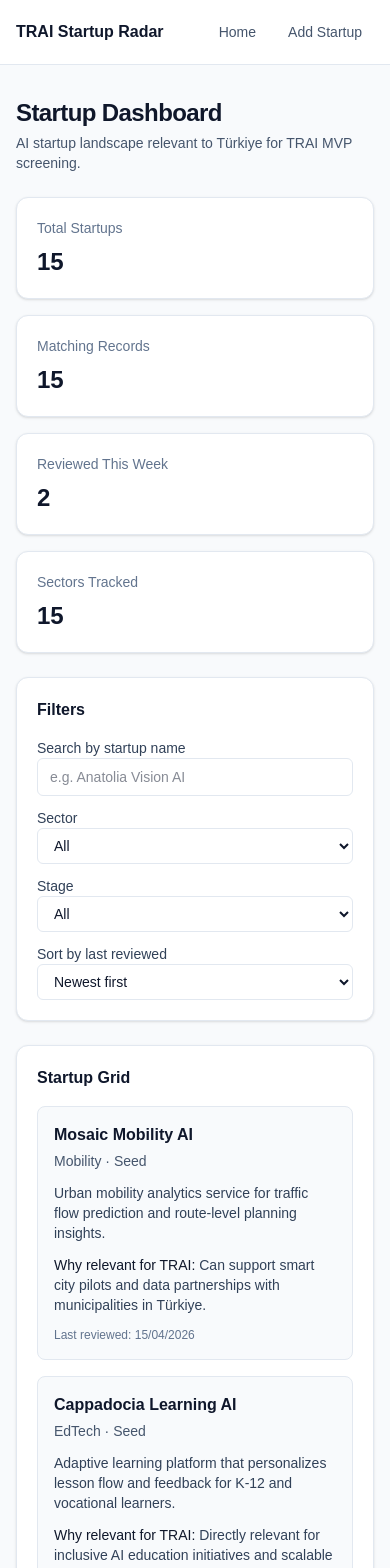
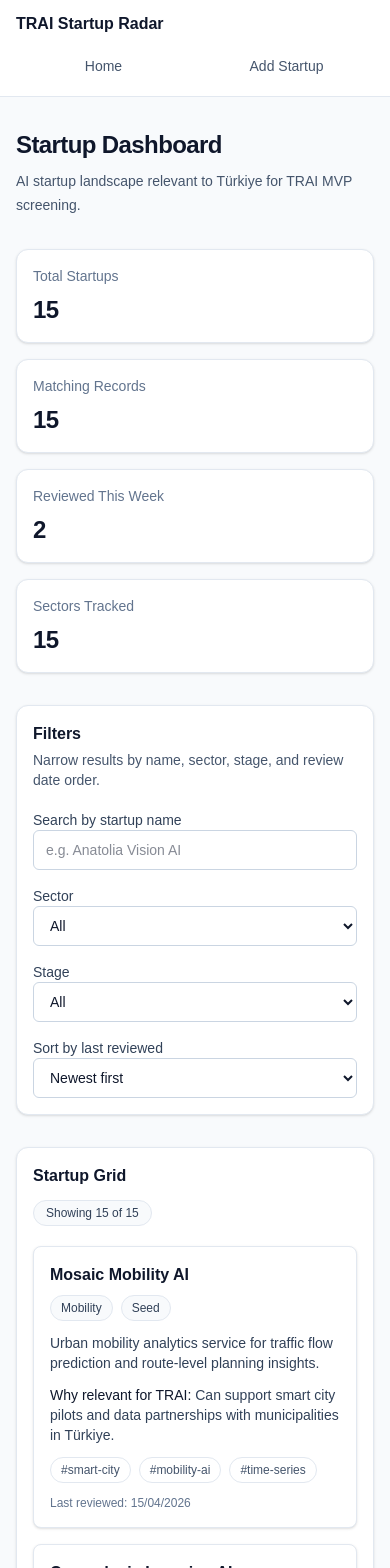
Before and after one commit to tayfunakgun/trai-startup-radar, a Next.js app: page / in a window 390 px wide. Shown: the top 1568 px of the page. Built offline with nearby package versions, Linux system fonts and the light colour scheme.

Commit message:
Polish UI spacing typography and responsive cards/forms
Agent-Logs-Url: https://github.com/tayfunakgun/trai-startup-radar/sessions/d5f4bd8b-5043-410b-9e29-63a73d7e5639

Co-authored-by: tayfunakgun <270771339+tayfunakgun@users.noreply.github.com>

```diff
--- a/src/app/add-startup/page.tsx
+++ b/src/app/add-startup/page.tsx
@@ -117,19 +117,22 @@ export default function AddStartupPage() {
   };
 
   return (
-    <div className="space-y-6">
-      <section className="space-y-1">
-        <h1 className="text-2xl font-semibold tracking-tight sm:text-3xl">
+    <div className="space-y-8">
+      <section className="space-y-2">
+        <h1 className="text-2xl font-semibold tracking-tight text-slate-900 sm:text-3xl">
           Add Startup
         </h1>
-        <p className="text-sm text-slate-600">
+        <p className="max-w-2xl text-sm leading-6 text-slate-600">
           Submit startup details for MVP demo input. Entries are temporary in this
           browser session only.
         </p>
+        <p className="inline-flex w-fit rounded-full border border-slate-200 bg-slate-50 px-3 py-1 text-xs font-medium text-slate-700">
+          Session-only submit (no backend persistence)
+        </p>
       </section>
 
-      <section className="rounded-xl border border-slate-200 bg-white p-5 shadow-sm sm:p-6">
-        <form onSubmit={handleSubmit} className="space-y-5">
+      <section className="rounded-xl border border-slate-200 bg-white p-4 shadow-sm sm:p-6">
+        <form onSubmit={handleSubmit} className="space-y-6">
           <div className="grid gap-5 sm:grid-cols-2">
             <div className="space-y-2">
               <label className="text-sm font-medium text-slate-700" htmlFor="name">
@@ -351,21 +354,22 @@ export default function AddStartupPage() {
 
           {(submitError || submitSuccess) && (
             <div
-              className={`rounded-md border px-3 py-2 text-sm ${
+              className={`rounded-md border px-4 py-3 text-sm ${
                 submitError
                   ? "border-rose-200 bg-rose-50 text-rose-700"
                   : "border-emerald-200 bg-emerald-50 text-emerald-700"
               }`}
               role="status"
             >
-              {submitError || submitSuccess}
+              <p className="font-medium">{submitError ? "Submission failed" : "Submission saved"}</p>
+              <p className="mt-1">{submitError || submitSuccess}</p>
             </div>
           )}
 
           <div className="flex justify-end">
             <button
               type="submit"
-              className="rounded-md bg-slate-900 px-4 py-2 text-sm font-medium text-white"
+              className="w-full rounded-md bg-slate-900 px-4 py-2 text-sm font-medium text-white sm:w-auto"
             >
               Save Startup
             </button>
@@ -373,26 +377,25 @@ export default function AddStartupPage() {
         </form>
       </section>
 
-      {sessionSavedStartup && (
-        <section className="rounded-xl border border-slate-200 bg-white p-5 shadow-sm sm:p-6">
-          <h2 className="text-base font-semibold text-slate-900">
-            Latest Demo Submission
-          </h2>
+      <section className="rounded-xl border border-slate-200 bg-white p-4 shadow-sm sm:p-6">
+        <h2 className="text-base font-semibold text-slate-900">Latest Demo Submission</h2>
         <p className="mt-1 text-sm text-slate-600">
           Stored temporarily in page state for demo purposes only.
         </p>
-          <div className="mt-4 grid gap-2 text-sm text-slate-700 sm:grid-cols-2">
+        {sessionSavedStartup ? (
+          <div className="mt-4 space-y-4">
+            <div className="flex flex-wrap gap-2">
+              <span className="rounded-full border border-slate-200 bg-slate-50 px-2.5 py-1 text-xs font-medium text-slate-700">
+                {sessionSavedStartup.sector}
+              </span>
+              <span className="rounded-full border border-slate-200 bg-slate-50 px-2.5 py-1 text-xs font-medium text-slate-700">
+                {sessionSavedStartup.stage}
+              </span>
+            </div>
+            <div className="grid gap-2 text-sm text-slate-700 sm:grid-cols-2">
               <p>
                 <span className="font-medium text-slate-900">Startup:</span>{" "}
                 {sessionSavedStartup.name}
-            </p>
-            <p>
-              <span className="font-medium text-slate-900">Sector:</span>{" "}
-              {sessionSavedStartup.sector}
-            </p>
-            <p>
-              <span className="font-medium text-slate-900">Stage:</span>{" "}
-              {sessionSavedStartup.stage}
               </p>
               <p>
                 <span className="font-medium text-slate-900">Founder:</span>{" "}
@@ -414,8 +417,18 @@ export default function AddStartupPage() {
                 )}
               </p>
             </div>
+          </div>
+        ) : (
+          <div className="mt-4 rounded-lg border border-dashed border-slate-300 bg-slate-50 p-6 text-center">
+            <p className="text-sm font-medium text-slate-800">
+              No submission in this session yet.
+            </p>
+            <p className="mt-1 text-sm text-slate-600">
+              Complete the form and save to preview the latest entry here.
+            </p>
+          </div>
+        )}
       </section>
-      )}
     </div>
   );
 }
--- a/src/app/page.tsx
+++ b/src/app/page.tsx
@@ -56,16 +56,16 @@ export default function Home() {
     { title: "Total Startups", value: startups.length.toString() },
     { title: "Matching Records", value: filteredStartups.length.toString() },
     { title: "Reviewed This Week", value: reviewedThisWeek.toString() },
-    { title: "Sectors Tracked", value: sectorsTracked.toString() }
+    { title: "Sectors Tracked", value: sectorsTracked.toString() },
   ];
 
   return (
-    <div className="space-y-6">
-      <section className="space-y-1">
-        <h1 className="text-2xl font-semibold tracking-tight sm:text-3xl">
+    <div className="space-y-8">
+      <section className="space-y-2">
+        <h1 className="text-2xl font-semibold tracking-tight text-slate-900 sm:text-3xl">
           Startup Dashboard
         </h1>
-        <p className="text-sm text-slate-600">
+        <p className="max-w-2xl text-sm leading-6 text-slate-600">
           AI startup landscape relevant to Türkiye for TRAI MVP screening.
         </p>
       </section>
@@ -74,19 +74,22 @@ export default function Home() {
         {summaryCards.map((card) => (
           <article
             key={card.title}
-            className="rounded-xl border border-slate-200 bg-white p-5 shadow-sm"
+            className="rounded-xl border border-slate-200 bg-white p-4 shadow-sm sm:p-5"
           >
-            <p className="text-sm text-slate-500">{card.title}</p>
-            <p className="mt-2 text-2xl font-semibold text-slate-900">
+            <p className="text-sm font-medium text-slate-500">{card.title}</p>
+            <p className="mt-2 text-2xl font-semibold tracking-tight text-slate-900">
               {card.value}
             </p>
           </article>
         ))}
       </section>
 
-      <section className="rounded-xl border border-slate-200 bg-white p-5 shadow-sm">
+      <section className="rounded-xl border border-slate-200 bg-white p-4 shadow-sm sm:p-6">
         <h2 className="text-base font-semibold text-slate-900">Filters</h2>
-        <div className="mt-4 grid gap-3 sm:grid-cols-2 lg:grid-cols-4">
+        <p className="mt-1 text-sm text-slate-600">
+          Narrow results by name, sector, stage, and review date order.
+        </p>
+        <div className="mt-5 grid gap-4 sm:grid-cols-2 lg:grid-cols-4">
           <label className="space-y-1 text-sm">
             <span className="font-medium text-slate-700">Search by startup name</span>
             <input
@@ -94,7 +97,7 @@ export default function Home() {
               value={searchQuery}
               onChange={(event) => setSearchQuery(event.target.value)}
               placeholder="e.g. Anatolia Vision AI"
-              className="w-full rounded-md border border-slate-200 bg-white px-3 py-2 text-slate-900 outline-none ring-slate-300 transition focus:ring-2"
+              className="h-10 w-full rounded-md border border-slate-300 bg-white px-3 text-slate-900 outline-none ring-slate-300 transition focus:ring-2"
             />
           </label>
           <label className="space-y-1 text-sm">
@@ -102,7 +105,7 @@ export default function Home() {
             <select
               value={sectorFilter}
               onChange={(event) => setSectorFilter(event.target.value)}
-              className="w-full rounded-md border border-slate-200 bg-white px-3 py-2 text-slate-900 outline-none ring-slate-300 transition focus:ring-2"
+              className="h-10 w-full rounded-md border border-slate-300 bg-white px-3 text-slate-900 outline-none ring-slate-300 transition focus:ring-2"
             >
               {sectorOptions.map((sector) => (
                 <option key={sector} value={sector}>
@@ -116,7 +119,7 @@ export default function Home() {
             <select
               value={stageFilter}
               onChange={(event) => setStageFilter(event.target.value)}
-              className="w-full rounded-md border border-slate-200 bg-white px-3 py-2 text-slate-900 outline-none ring-slate-300 transition focus:ring-2"
+              className="h-10 w-full rounded-md border border-slate-300 bg-white px-3 text-slate-900 outline-none ring-slate-300 transition focus:ring-2"
             >
               {stageOptions.map((stage) => (
                 <option key={stage} value={stage}>
@@ -132,7 +135,7 @@ export default function Home() {
               onChange={(event) =>
                 setSortOrder(event.target.value as "newest" | "oldest")
               }
-              className="w-full rounded-md border border-slate-200 bg-white px-3 py-2 text-slate-900 outline-none ring-slate-300 transition focus:ring-2"
+              className="h-10 w-full rounded-md border border-slate-300 bg-white px-3 text-slate-900 outline-none ring-slate-300 transition focus:ring-2"
             >
               <option value="newest">Newest first</option>
               <option value="oldest">Oldest first</option>
@@ -141,30 +144,40 @@ export default function Home() {
         </div>
       </section>
 
-      <section className="rounded-xl border border-slate-200 bg-white p-5 shadow-sm">
-        <h2 className="text-base font-semibold text-slate-900">Startup Grid</h2>
+      <section className="rounded-xl border border-slate-200 bg-white p-4 shadow-sm sm:p-6">
+        <div className="flex flex-col gap-3 sm:flex-row sm:items-center sm:justify-between">
+          <h2 className="text-base font-semibold text-slate-900">Startup Grid</h2>
+          <p className="inline-flex w-fit rounded-full border border-slate-200 bg-slate-50 px-3 py-1 text-xs font-medium text-slate-700">
+            Showing {filteredStartups.length} of {startups.length}
+          </p>
+        </div>
         {filteredStartups.length === 0 ? (
-          <div className="mt-4 rounded-lg border border-dashed border-slate-300 bg-slate-50 p-8 text-center">
+          <div className="mt-5 rounded-lg border border-dashed border-slate-300 bg-slate-50 p-6 text-center sm:p-8">
             <p className="text-base font-medium text-slate-800">
-              No startups match the current filters and search
+              No startups match your current filters.
             </p>
             <p className="mt-1 text-sm text-slate-600">
-              Try broadening the filter criteria to see more records.
+              Clear one or more filters to see a broader list.
             </p>
           </div>
         ) : (
-          <div className="mt-4 grid gap-4 sm:grid-cols-2 lg:grid-cols-3">
+          <div className="mt-5 grid gap-4 sm:grid-cols-2 lg:grid-cols-3">
             {filteredStartups.map((startup) => (
               <article
                 key={startup.id}
-                className="rounded-lg border border-slate-200 bg-slate-50 p-4"
+                className="rounded-lg border border-slate-200 bg-white p-4 shadow-sm"
               >
                 <h3 className="text-base font-semibold text-slate-900">
                   {startup.name}
                 </h3>
-                <p className="mt-1 text-sm text-slate-600">
-                  {startup.sector} · {startup.stage}
-                </p>
+                <div className="mt-2 flex flex-wrap gap-2">
+                  <span className="rounded-full border border-slate-200 bg-slate-50 px-2.5 py-1 text-xs font-medium text-slate-700">
+                    {startup.sector}
+                  </span>
+                  <span className="rounded-full border border-slate-200 bg-slate-50 px-2.5 py-1 text-xs font-medium text-slate-700">
+                    {startup.stage}
+                  </span>
+                </div>
                 <p className="mt-3 text-sm text-slate-700">
                   {startup.short_description}
                 </p>
@@ -174,6 +187,18 @@ export default function Home() {
                   </span>{" "}
                   {startup.why_relevant_for_trai}
                 </p>
+                {startup.tags.length > 0 && (
+                  <div className="mt-3 flex flex-wrap gap-2">
+                    {startup.tags.map((tag) => (
+                      <span
+                        key={`${startup.id}-${tag}`}
+                        className="rounded-full border border-slate-200 bg-white px-2.5 py-1 text-xs text-slate-600"
+                      >
+                        #{tag}
+                      </span>
+                    ))}
+                  </div>
+                )}
                 <p className="mt-3 text-xs text-slate-500">
                   Last reviewed:{" "}
                   {new Date(startup.last_reviewed_at).toLocaleDateString("en-GB")}
--- a/src/components/navbar.tsx
+++ b/src/components/navbar.tsx
@@ -11,16 +11,16 @@ export function Navbar() {
   return (
     <header className="border-b border-slate-200 bg-white">
       <LayoutContainer>
-        <nav className="flex h-16 items-center justify-between">
+        <nav className="flex flex-col gap-3 py-3 sm:h-16 sm:flex-row sm:items-center sm:justify-between sm:py-0">
           <Link href="/" className="text-base font-semibold text-slate-900">
             TRAI Startup Radar
           </Link>
-          <ul className="flex items-center gap-2">
+          <ul className="flex w-full items-center gap-2 sm:w-auto">
             {links.map((link) => (
-              <li key={link.href}>
+              <li key={link.href} className="flex-1 sm:flex-none">
                 <Link
                   href={link.href}
-                  className="rounded-md px-3 py-2 text-sm font-medium text-slate-600 transition hover:bg-slate-100 hover:text-slate-900"
+                  className="block rounded-md px-3 py-2 text-center text-sm font-medium text-slate-600 transition hover:bg-slate-100 hover:text-slate-900 sm:text-left"
                 >
                   {link.label}
                 </Link>
```
Lines whose indentation alone changed are shown as unchanged.
